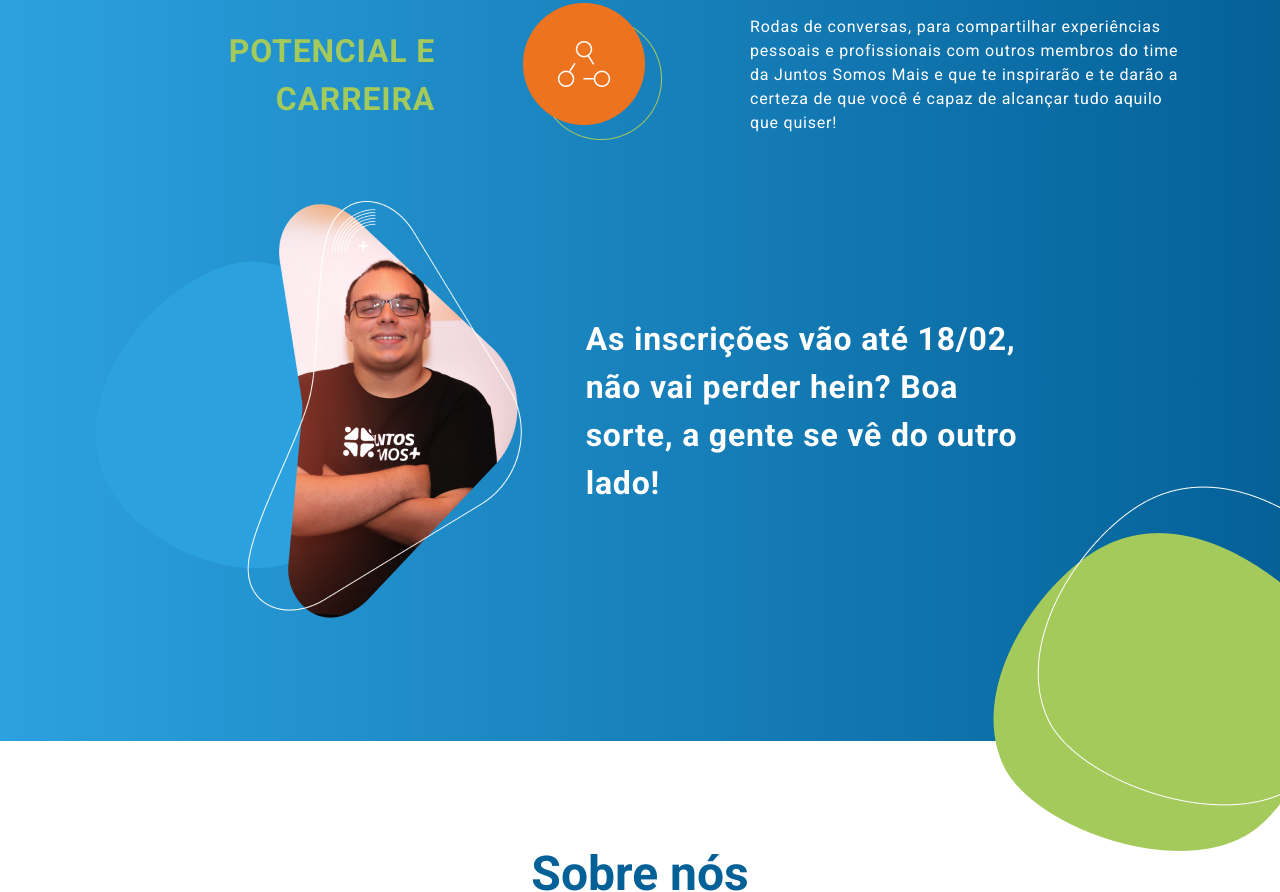
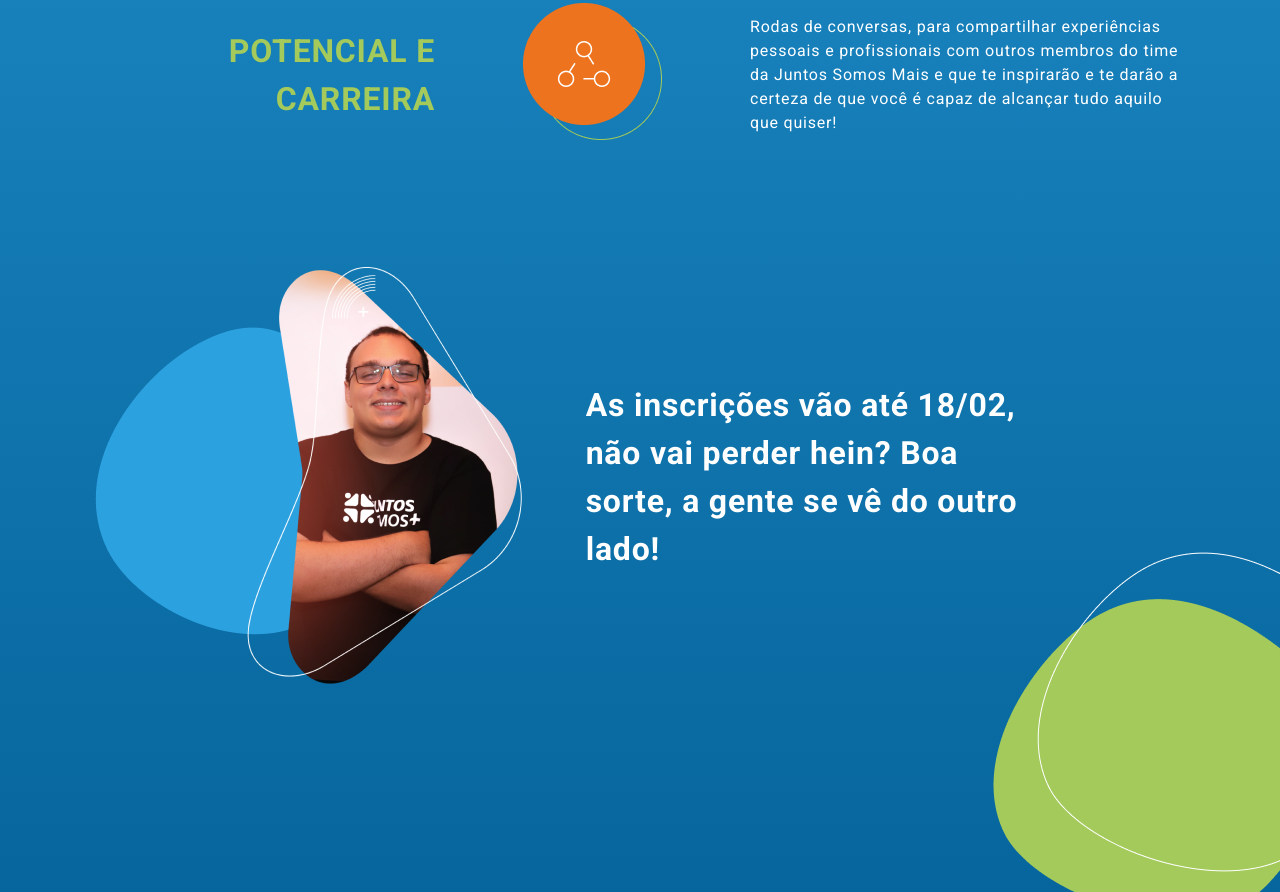
Before and after one commit to JoeKyy/start, a website: page app/index.html in a window 1280 px wide. Shown: the part 1908-2800 px from the top of the page. Drawn offline with nearby package versions, Linux system fonts and the light colour scheme.

Commit message:
Arrumando as areas para ficar com o fundo igual ao layout

```diff
--- a/app/index.html
+++ b/app/index.html
@@ -129,8 +129,7 @@
                         </div>
                     </div>
                 </div>
-            </section>
-            <section id="subscription" class="subscription">
+                <div id="subscription" class="subscription">
                     <div class="container">
                         <div class="row col-lg-9 center-block">
                             <div class="subscription--content">
@@ -142,6 +141,7 @@
                                         <p class="text-color-light text-size-xbig">
                                             <strong>As inscrições vão até 18/02, não vai perder hein? Boa sorte, a gente se vê do outro lado!</strong>
                                         </p>
+                                    </div>
                                 </div>
                             </div>
                         </div>
--- a/app/scss/elements/_section.scss
+++ b/app/scss/elements/_section.scss
@@ -128,19 +128,16 @@
         }
     }
 
-    &.about,
-    &.subscription {
-        margin-top: -10px;
-
-        background: color(primary);
-        background: linear-gradient(90deg, color(primary, darker) 0%, color(primary) 100%);
-    }
-
     &.about {
         @include responsive(large) {
             margin-top: (space(xg) * 2);
             padding: (space(xg) * 2) 0 0;
         }
+
+        margin-top: -10px;
+
+        background: color(primary);
+        background: linear-gradient(180deg, color(primary, darker) 0%, color(primary) 100%);
 
         h3 {
             &.logo {
@@ -150,10 +147,9 @@
                 display: inline-block;
             }
         }
-    }
 
-    &.subscription {
-        padding-bottom: (space(xg) * 2);
+        .subscription {
+            padding: (space(xg) * 2) 0 (space(xg) * 6);
 
             .subscription--content {
                 position: relative;
@@ -185,6 +181,7 @@
                 }
             }
 
+        }
     }
 
     &.aboutUs {
```
Also changed, not shown: app/css/style.css, app/css/style.min.css. Lines whose indentation alone changed are shown as unchanged.
